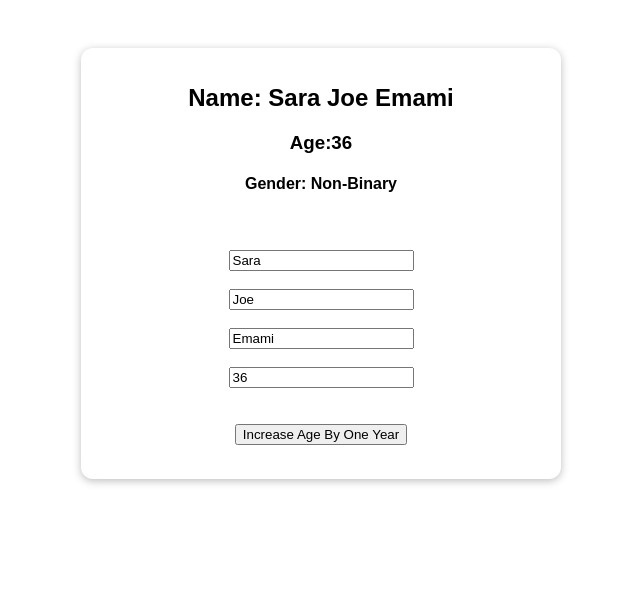
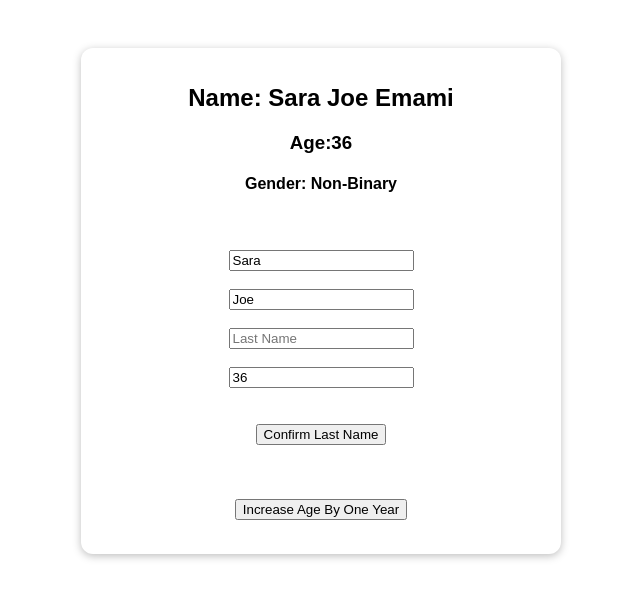
Before and after one commit to alexelmore/vue-3-cardio, a Vue app: page / in a window 1280 px wide. Shown: the top 598 px of the page, without its empty margins (319-959 px from the left). Built offline with nearby package versions, Linux system fonts and the light colour scheme.

Commit message:
Vue 3 Template Refs Review

```diff
--- a/src/App.vue
+++ b/src/App.vue
@@ -16,10 +16,15 @@
         v-model="myUser.middleName"
       />
       <br /><br />
-      <input type="text" placeholder="Last Name" v-model="myUser.lastName" />
+      <input type="text" placeholder="Last Name" ref="lastNameInput" />
       <br /><br />
       <input type="Number" placeholder="Age" v-model="myUser.age" />
     </div>
+
+    <br /><br />
+    <button @click="setLastName">Confirm Last Name</button>
+    <br /><br />
+
     <br /><br />
     <button @click="setNewAge">Increase Age By One Year</button>
     <br /><br />
@@ -33,6 +38,9 @@ import { ref, reactive, computed, watch } from "vue";
 export default {
   // Vue 3 Setup Method -- Replaces Vue 2 data() Property
   setup() {
+    // A Reference To The lastNameInput Template Ref
+    const lastNameInput = ref(null);
+
     // Vue 3 Reactive Property -- Use For Objects
     const myUser = reactive({
       firstName: "Sara",
@@ -47,6 +55,10 @@ export default {
     // Vue 3 Method -- Can Set New Values To Ref Or Reactive Data Properties
     function setNewAge() {
       myUser.age++;
+    }
+    // A Function That Set myUser's lastName Property To Our Template Ref That Is Bound To The Input
+    function setLastName() {
+      myUser.lastName = lastNameInput.value.value;
     }
 
     // Vue 3 Computed Property -- Read Only Property -- Cannot Set New Values To Ref Or Reactive Data Properties
@@ -72,8 +84,10 @@ export default {
       myUser,
       gender,
       setNewAge,
+      setLastName,
       fullName,
       ssEligible,
+      lastNameInput,
     };
   },
 };
```
